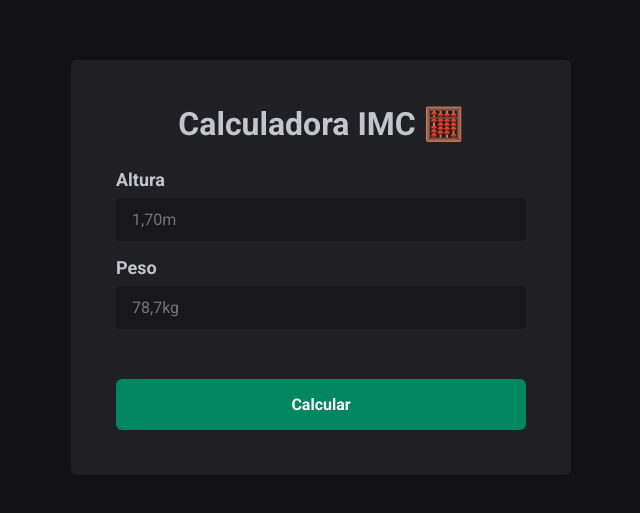
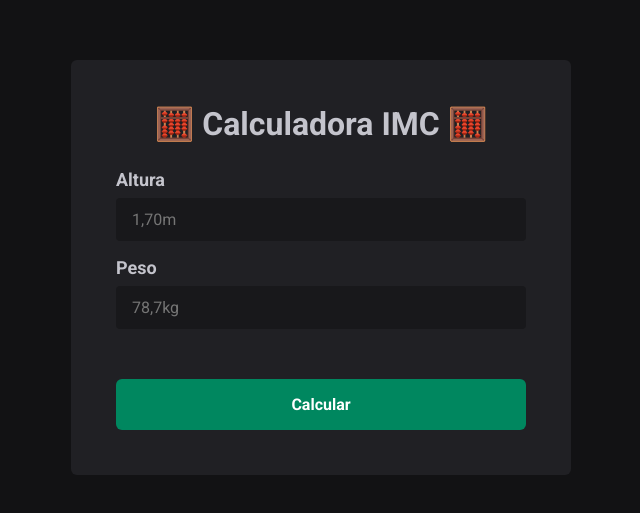
Before and after one commit to brunosllz/Calculator-IMC, a React (Vite) app: page / in a window 1280 px wide. Shown: the part 133-646 px from the top of the page, without its empty margins (319-959 px from the left). Built offline with nearby package versions, Linux system fonts and the light colour scheme.

Commit message:
feat: changed title of application

```diff
--- a/src/App.tsx
+++ b/src/App.tsx
@@ -35,7 +35,7 @@ function App() {
     <div className={styles.container}>
 
       <form onSubmit={handleSubmit(handleCalculeImc)} className={styles.formContainer}>
-        <h1 className={styles.title}>Calculadora IMC 🧮</h1>
+        <h1 className={styles.title}>🧮 Calculadora IMC 🧮</h1>
 
         <Input
           label='Altura'
```
